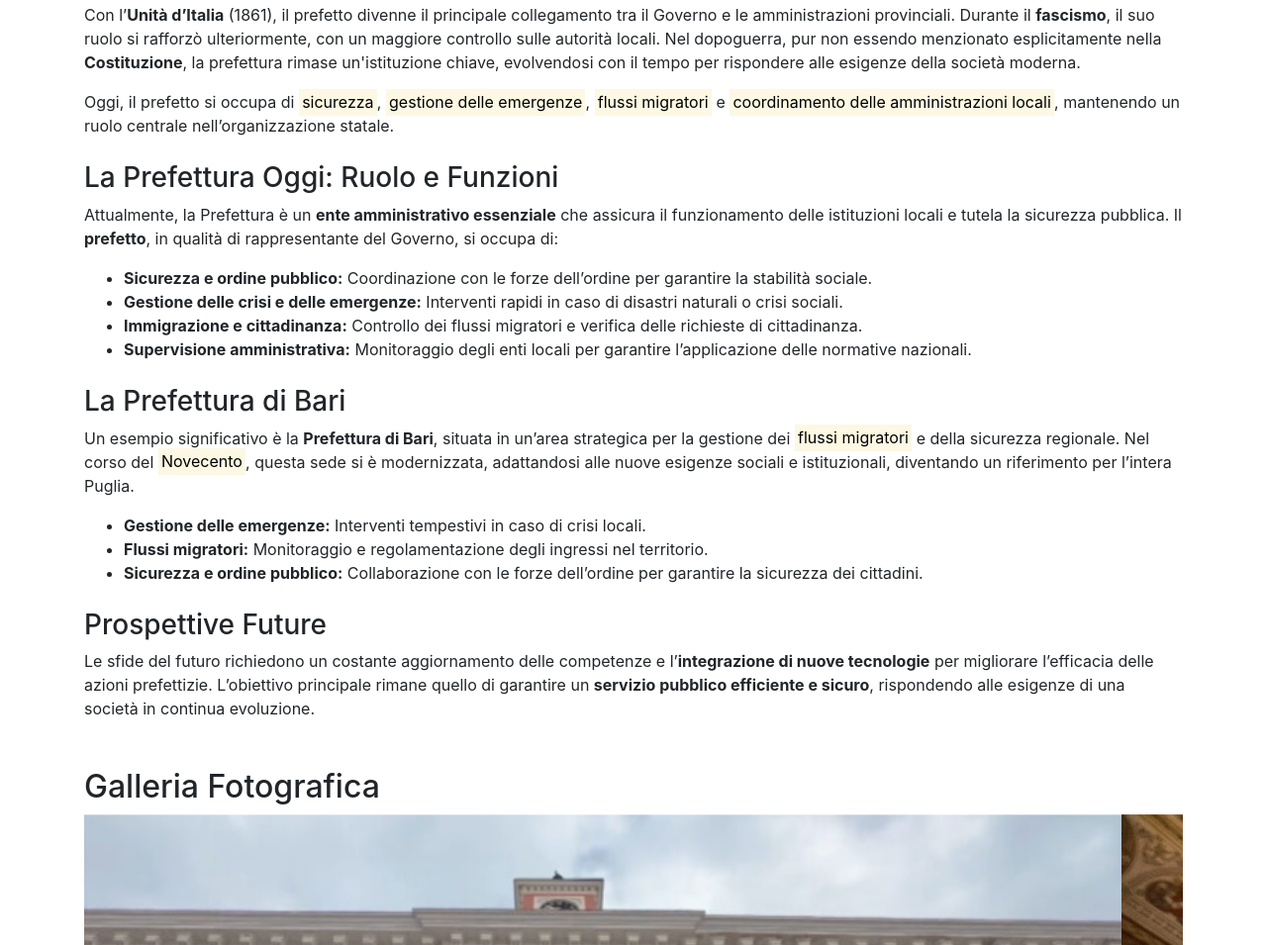
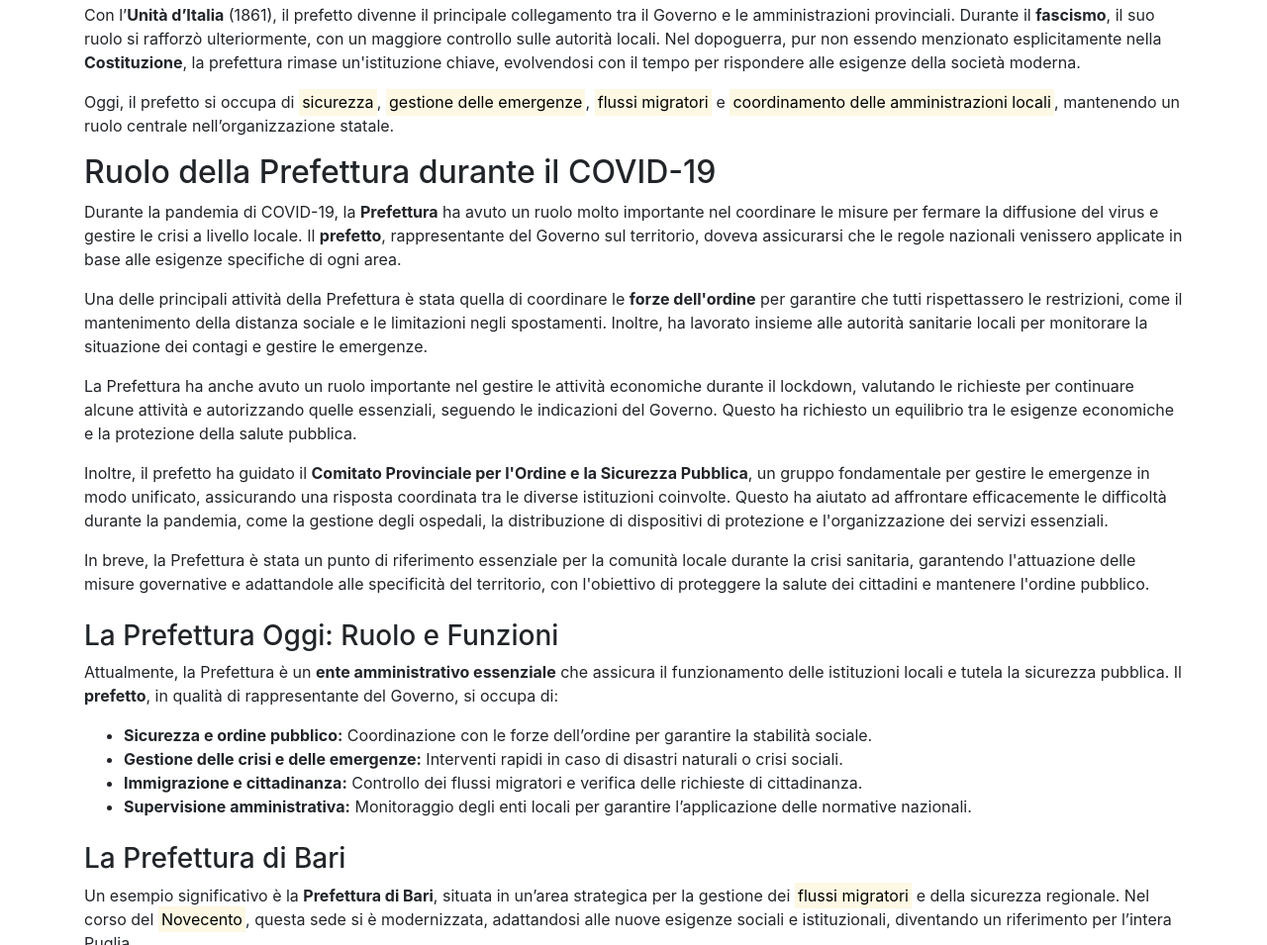
Before and after one commit to GabrielSaltarelli/Lista2, a website: page index.html in a window 1280 px wide. Shown: the part 2027-2982 px from the top of the page at 99% size. Drawn offline with nearby package versions, Linux system fonts and the light colour scheme.

Commit message:
Update index.html

```diff
--- a/index.html
+++ b/index.html
@@ -75,6 +75,22 @@
   </p>
   <p>
     Oggi, il prefetto si occupa di <mark>sicurezza</mark>, <mark>gestione delle emergenze</mark>, <mark>flussi migratori</mark> e <mark>coordinamento delle amministrazioni locali</mark>, mantenendo un ruolo centrale nell’organizzazione statale.
+  </p>
+  <h2>Ruolo della Prefettura durante il COVID-19</h2>
+  <p>
+    Durante la pandemia di COVID-19, la <strong>Prefettura</strong> ha avuto un ruolo molto importante nel coordinare le misure per fermare la diffusione del virus e gestire le crisi a livello locale. Il <strong>prefetto</strong>, rappresentante del Governo sul territorio, doveva assicurarsi che le regole nazionali venissero applicate in base alle esigenze specifiche di ogni area.
+  </p>
+  <p>
+    Una delle principali attività della Prefettura è stata quella di coordinare le <strong>forze dell'ordine</strong> per garantire che tutti rispettassero le restrizioni, come il mantenimento della distanza sociale e le limitazioni negli spostamenti. Inoltre, ha lavorato insieme alle autorità sanitarie locali per monitorare la situazione dei contagi e gestire le emergenze.
+  </p>
+  <p>
+    La Prefettura ha anche avuto un ruolo importante nel gestire le attività economiche durante il lockdown, valutando le richieste per continuare alcune attività e autorizzando quelle essenziali, seguendo le indicazioni del Governo. Questo ha richiesto un equilibrio tra le esigenze economiche e la protezione della salute pubblica.
+  </p>
+  <p>
+    Inoltre, il prefetto ha guidato il <strong>Comitato Provinciale per l'Ordine e la Sicurezza Pubblica</strong>, un gruppo fondamentale per gestire le emergenze in modo unificato, assicurando una risposta coordinata tra le diverse istituzioni coinvolte. Questo ha aiutato ad affrontare efficacemente le difficoltà durante la pandemia, come la gestione degli ospedali, la distribuzione di dispositivi di protezione e l'organizzazione dei servizi essenziali.
+  </p>
+  <p>
+    In breve, la Prefettura è stata un punto di riferimento essenziale per la comunità locale durante la crisi sanitaria, garantendo l'attuazione delle misure governative e adattandole alle specificità del territorio, con l'obiettivo di proteggere la salute dei cittadini e mantenere l'ordine pubblico.
   </p>
 </article>
 
```
